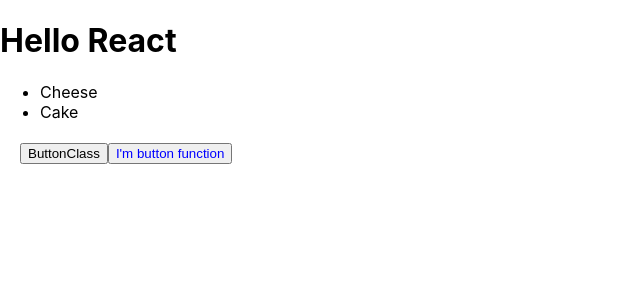
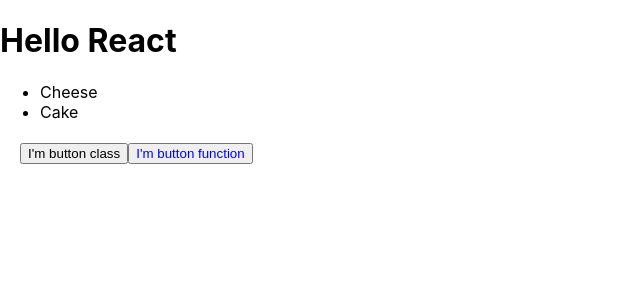
Before and after one commit to saptarga/react-intro, a React (Create React App) app: page / in a window 1280 px wide. Shown: the top 300 px of the page, without its empty margins (0-640 px from the left). Built offline with nearby package versions, Linux system fonts and the light colour scheme.

Commit message:
Menambahkan props pada component class

```diff
--- a/src/components/ButtonClass.jsx
+++ b/src/components/ButtonClass.jsx
@@ -1,8 +1,13 @@
 import React, { Component } from "react";
 
 class ButtonClass extends Component {
+	// optional
+	constructor(props) {
+		super(props);
+	}
+
 	render() {
-		return <button>ButtonClass</button>;
+		return <button>{this.props.text}</button>;
 	}
 }
 
```
